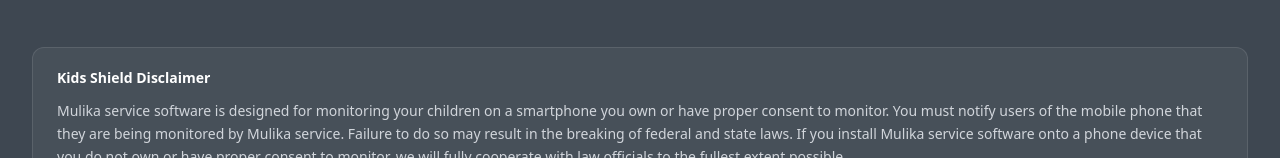
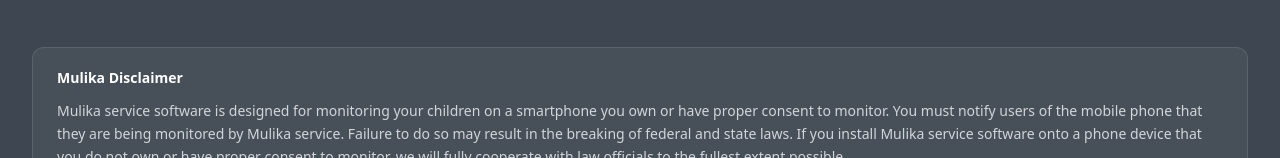
Before and after one commit to JohnAlex1900/mulikampango, a Next.js app: page / in a window 1280 px wide. Shown: the part 6256-6414 px from the top of the page. Built offline with nearby package versions, Linux system fonts and the light colour scheme.

Commit message:
Update Footer.tsx

```diff
--- a/components/layout/Footer.tsx
+++ b/components/layout/Footer.tsx
@@ -153,7 +153,7 @@ export function Footer() {
 
         <div className="mt-10 mb-12 rounded-xl border border-white/10 bg-white/5 px-6 py-5">
           <h3 className="text-sm font-semibold text-white">
-            Kids Shield Disclaimer
+            Mulika Disclaimer
           </h3>
           <div className="mt-3 space-y-3 text-sm text-gray-300 leading-relaxed">
             <p>
```
